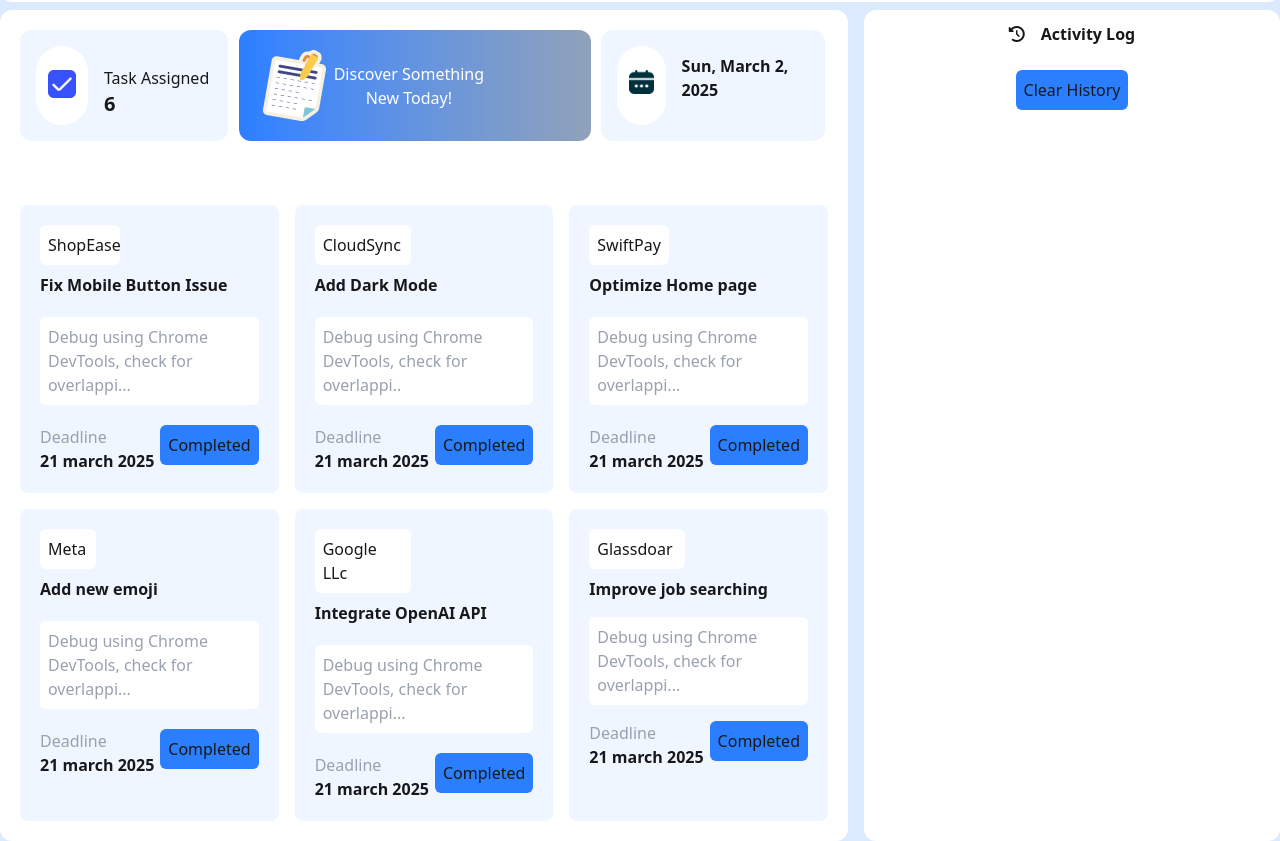
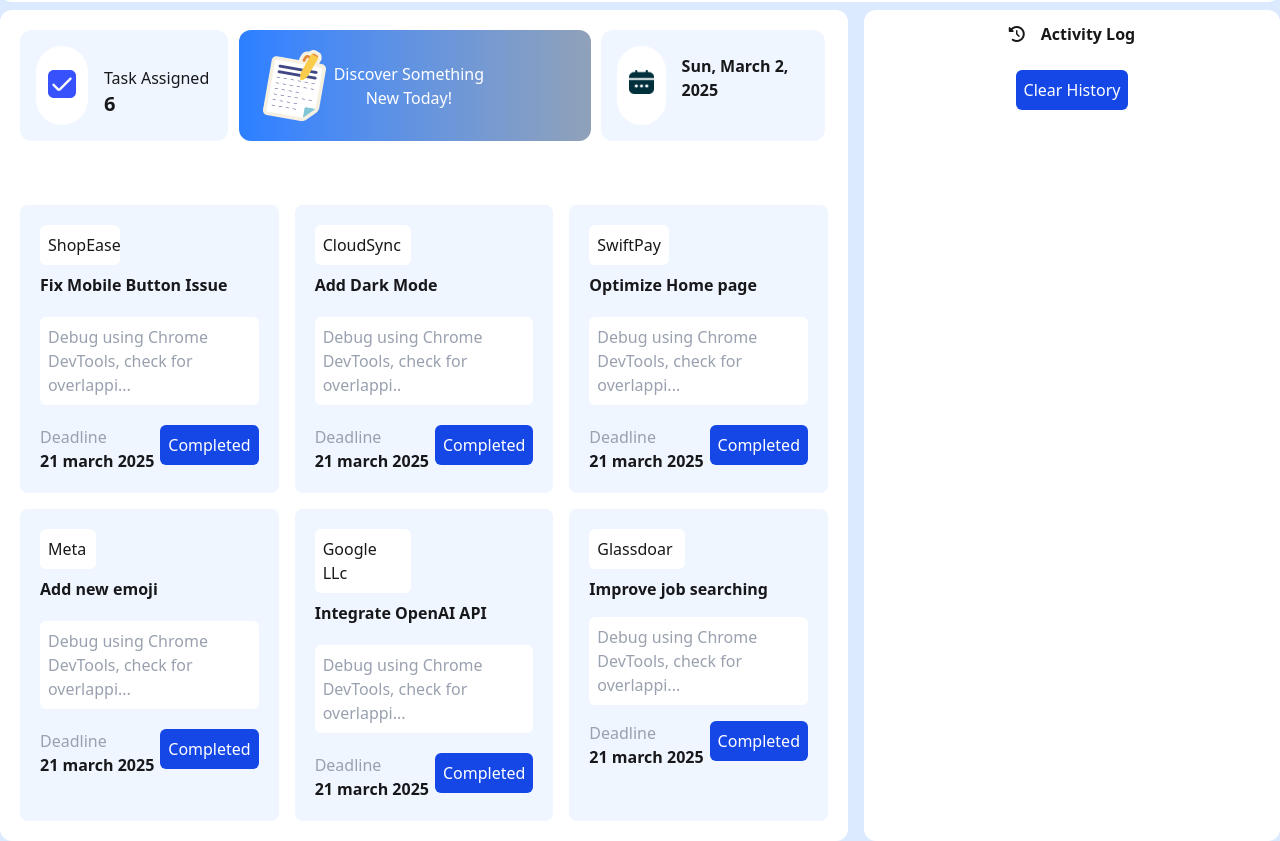
Before and after one commit to Shdeveloper12/assignment-5, a plain HTML site: page index.html in a window 1280 px wide. Shown: the part 94-935 px from the top of the page. Drawn offline with nearby package versions, Linux system fonts and the light colour scheme.

Commit message:
correction activity log clear issue

```diff
--- a/index.html
+++ b/index.html
@@ -19,6 +19,7 @@
 
 </head>
 <body class="bg-blue-100 ">
+    <!-- navbar area -->
     <header class="max-w-screen-xl mx-auto py-2 ">
         <div class="navbar bg-white rounded-xl flex justify-between">
             <div class="flex p-2">
@@ -35,12 +36,9 @@
                 </div>
             </div>
 
-
-
-
-
           </div>
     </header>
+    <!-- main body cart area -->
     <main class="max-w-screen-xl mx-auto ">
         <div class="grid   grid-cols-3 gap-4 ">
             <div class="grid grid-cols-3 p-5 rounded-xl bg-white gap-4 col-span-2">
@@ -80,7 +78,7 @@
                     <div><h4 class="text-gray-400">Deadline</h4>
                     <h6 class="font-semibold">21 march 2025</h6>
                 </div>
-                <div><button  id="btn1"  class="bg-blue-500 rounded-md p-2 hover:cursor-pointer  complete-btn">Completed</button></div>
+                <div><button  id="btn1"  class="bg-blue-700 text-white rounded-md p-2 hover:cursor-pointer  complete-btn">Completed</button></div>
                 </div>
 
             </div>
@@ -93,7 +91,7 @@
                     <div><h4 class="text-gray-400"> Deadline</h4>
                     <h4 class="font-semibold">21 march 2025</h4>
                 </div>
-                <div><button id="btn2" onclick="btn2()" class="bg-blue-500 rounded-md p-2 hover:cursor-pointer complete-btn ">Completed</button></div>
+                <div><button id="btn2" onclick="btn2()" class="bg-blue-700 text-white rounded-md p-2 hover:cursor-pointer complete-btn ">Completed</button></div>
                 </div>
 
             </div>
@@ -106,7 +104,7 @@
                     <div><h4 class="text-gray-400">Deadline</h4>
                     <h4 class="font-semibold">21 march 2025</h4>
                 </div>
-                <div><button id="btn3" onclick="btn3()" class="bg-blue-500 rounded-md p-2 hover:cursor-pointer complete-btn">Completed</button></div>
+                <div><button id="btn3" onclick="btn3()" class="bg-blue-700 text-white rounded-md p-2 hover:cursor-pointer complete-btn">Completed</button></div>
                 </div>
 
             </div>
@@ -119,7 +117,7 @@
                     <div><h4 class="text-gray-400">Deadline</h4>
                     <h4 class="font-semibold">21 march 2025</h4>
                 </div>
-                <div><button id="btn4" onclick="btn4()" class="bg-blue-500 rounded-md p-2 hover:cursor-pointer complete-btn">Completed</button></div>
+                <div><button id="btn4" onclick="btn4()" class="bg-blue-700 text-white rounded-md p-2 hover:cursor-pointer complete-btn">Completed</button></div>
                 </div>
 
             </div>
@@ -132,7 +130,7 @@
                     <div><h4 class="text-gray-400">Deadline</h4>
                     <h4 class="font-semibold">21 march 2025</h4>
                 </div>
-                <div><button id="btn5" onclick="btn5()" class="bg-blue-500 rounded-md p-2 hover:cursor-pointer complete-btn">Completed</button></div>
+                <div><button id="btn5" onclick="btn5()" class="bg-blue-700 text-white rounded-md p-2 hover:cursor-pointer complete-btn">Completed</button></div>
                 </div>
 
             </div>
@@ -145,28 +143,25 @@
                     <div><h4 class="text-gray-400">Deadline</h4>
                     <h4 class="font-semibold">21 march 2025</h4>
                 </div>
-                <div><button id="btn6" onclick="btn6()" class="bg-blue-500 rounded-md p-2 hover:cursor-pointer">Completed</button></div>
+                <div><button id="btn6" onclick="btn6()" class="bg-blue-700 text-white rounded-md p-2 hover:cursor-pointer">Completed</button></div>
                 </div>
 
             </div>
 
         </div>
+        <!-- main body activity log area -->
         <div  class=" bg-white rounded-xl ">
             <h4 class="font-bold mt-3 text-center"><i class="fa-solid mr-4 fa-clock-rotate-left"></i>Activity Log</h4>
             <br>
-            <div class="text-center"><button id="clearHistory" class="bg-blue-500 p-2 rounded-md hover:cursor-pointer ">Clear History</button></div>
+            <div class="text-center"><button id="clearHistory" class="bg-blue-700 text-white p-2 rounded-md hover:cursor-pointer ">Clear History</button></div>
 
             <div id="container" class="mt-5 p-5 mx-5 rounded-md my-5">
 
             </div>
-
         </div>
-
         </div>
-
-
     </main>
-
-    <script src="color.js"></script>
+    <!-- js file link area -->
+    <script src="jsfuntion.js"></script>
 </body>
 </html>
--- a/color.js
+++ b/jsfuntion.js
@@ -1,5 +1,5 @@
 const colors = ["#FF5733", "#33FF57", "#3357FF", "#F4D03F", "#8E44AD", "#16A085", "#E74C3C", "#2ECC71"];
-
+//get random color
 document.getElementById("color-btn").addEventListener("click", function () {
     let randomColor = colors[Math.floor(Math.random() * colors.length)];
     document.body.style.backgroundColor = randomColor;
@@ -8,7 +8,7 @@
 document.getElementById("nextbtn").addEventListener("click", function () {
     window.location.href = "question/index.html";
 });
-
+//get current time and date when loading website
 document.addEventListener("DOMContentLoaded", updateDate);
 function updateDate() {
     const dateElement = document.getElementById("current-date");
@@ -20,11 +20,11 @@
     dateElement.innerText = formattedDate;
 }
 
-
+//convert innertext on float
 function getInputValueById(id) {
     return parseFloat(document.getElementById(id).innerText);
 }
-
+//working button functionally
 function updateTask(buttonId, taskName) {
     const button = document.getElementById(buttonId);
     button.disabled = true;
@@ -52,8 +52,12 @@
 
     const container = document.getElementById("container");
     container.appendChild(p);
-    container.style.backgroundColor = "lightblue";
     container.style.padding = "5px";
+    p.style.marginTop = "10px";
+    p.style.padding = "5px";
+    p.style.borderRadius = "4px"
+    p.style.backgroundColor = "lightblue";
+
 }
 
 // For acces dynamically
@@ -65,7 +69,7 @@
     { id: "btn5", name: "Integrate OpenAI API" },
     { id: "btn6", name: "Improve Job Searching" }
 ];
-
+//for each completation headline
 taskList.forEach(task => {
     document.getElementById(task.id).addEventListener("click", function () {
         updateTask(task.id, task.name);
```
Also changed, not shown: question/index.html (+7 -9 lines).
